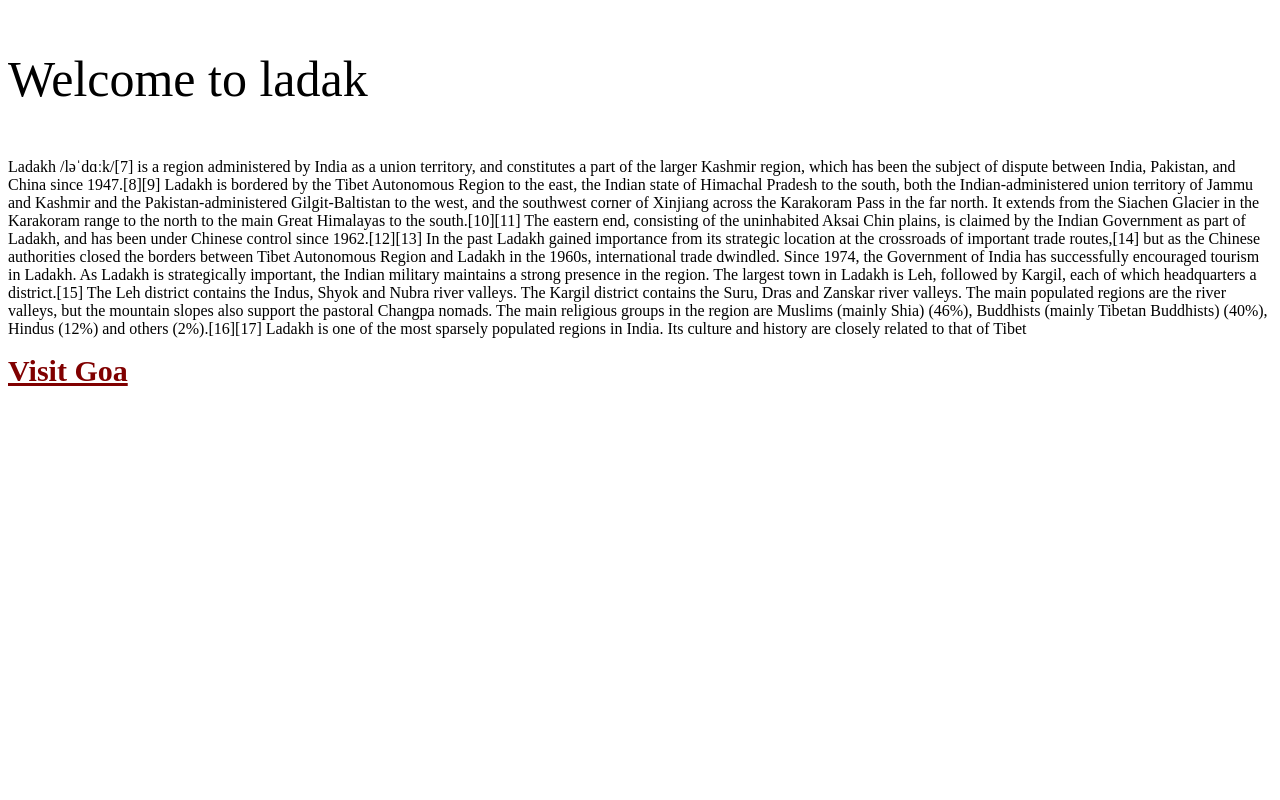
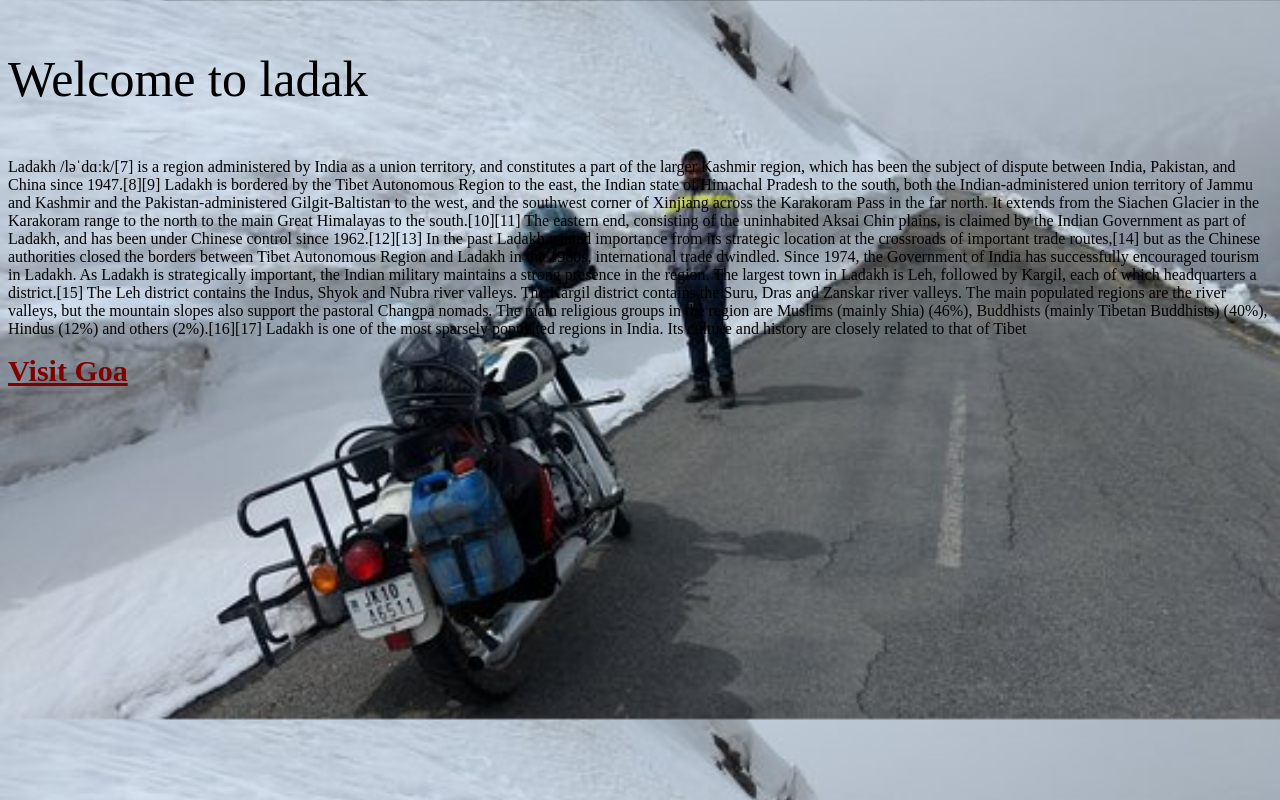
Before and after one commit to MohammadMushtaq/webdevelopment, a plain HTML site: page trip4.html in a window 1280 px wide. Drawn offline with Linux system fonts and the light colour scheme.

Commit message:
Update trip4.html

```diff
--- a/trip4.html
+++ b/trip4.html
@@ -8,7 +8,7 @@
     <title>ladak</title>
 </head>
 
-<body style="background-image: url(image/ladak.jpg); background-size: 100%;">
+<body style="background-image: url(ladak.jpg); background-size: 100%;">
     <p style="font-size: 50px;">Welcome to ladak</p>
     <p>Ladakh /ləˈdɑːk/[7] is a region administered by India as a union territory, and constitutes a part of the larger Kashmir region, which has been the subject of dispute between India, Pakistan, and China since 1947.[8][9] Ladakh is bordered by the Tibet
         Autonomous Region to the east, the Indian state of Himachal Pradesh to the south, both the Indian-administered union territory of Jammu and Kashmir and the Pakistan-administered Gilgit-Baltistan to the west, and the southwest corner of Xinjiang
```
